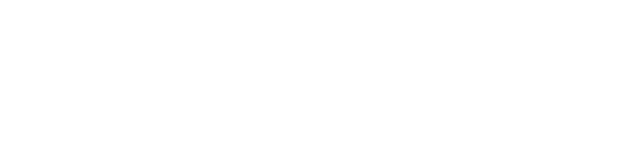
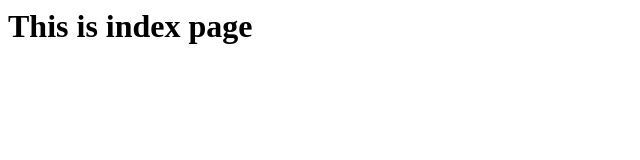
Before and after one commit to Samanthatham1009/LearningGitWebsite, a plain HTML site: page index.html in a window 1280 px wide. Shown: the whole page, without its empty margins (0-640 px from the left). Drawn offline with Linux system fonts and the light colour scheme.

Commit message:
Update index.html

```diff
--- a/index.html
+++ b/index.html
@@ -1,3 +1,8 @@
 <html>
+  <head>
+    <body>
+      <h1>This is index page</h1>
+    </body>
+  </head>
 
 </html>
```
